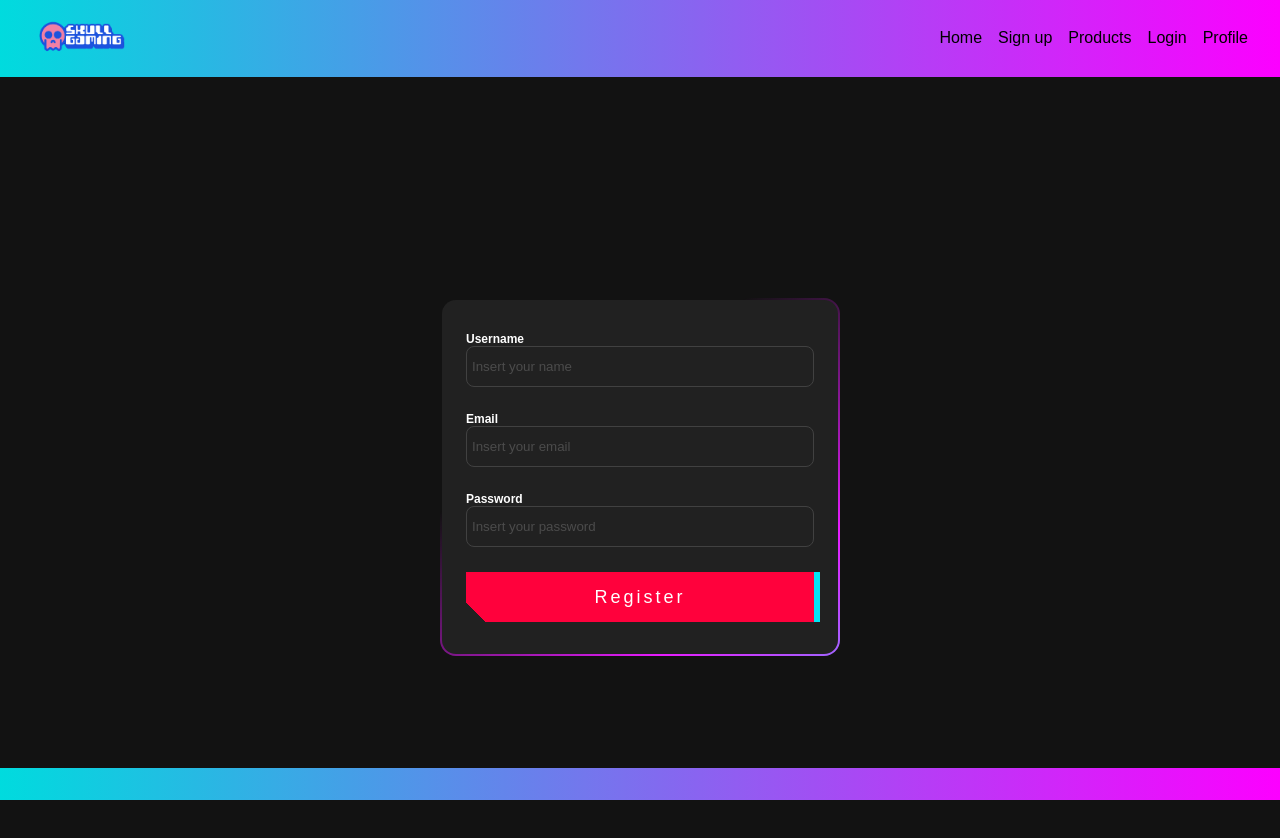
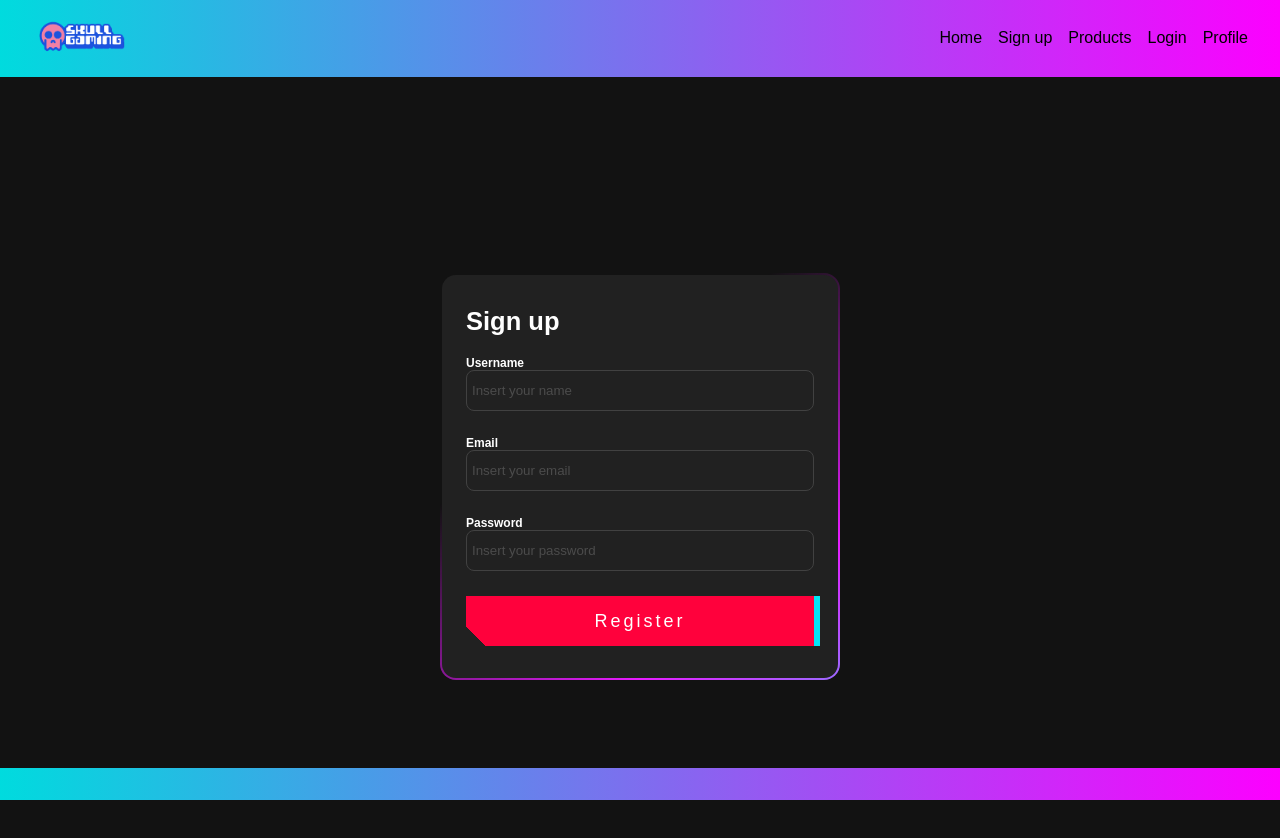
Before and after one commit to jaironf/E-commerceReact, a React (Vite) app: page /registre in a window 1280 px wide. Shown: the top 838 px of the page. Built offline with nearby package versions, Linux system fonts and the light colour scheme.

Commit message:
Cambiado el fonde de la imagen products

```diff
--- a/src/components/Login/Login.jsx
+++ b/src/components/Login/Login.jsx
@@ -31,6 +31,7 @@ const Login = () => {
   return (
     <div className='container-div'>
     <div className="form-container">
+      <h2>Login</h2>
       <form className="form">
         <div className="form-group">
           <label name="email">Email
--- a/src/components/Products/Products.scss
+++ b/src/components/Products/Products.scss
@@ -18,7 +18,7 @@
    }
 
    .card-img {
-    background-color: #1C53DE;
+    background-color: white;
     height: 40%;
     width: 100%;
     border-radius: .5rem;
--- a/src/components/Registre/Registre.jsx
+++ b/src/components/Registre/Registre.jsx
@@ -45,6 +45,7 @@ const Registre = () => {
   return (
     <div className='container-div'>
     <div className="form-container">
+      <h2>Sign up</h2>
       <form className="form" onSubmit={handleSubmit}>
         <div className='form-group'>
             <label name="name">Username
```
